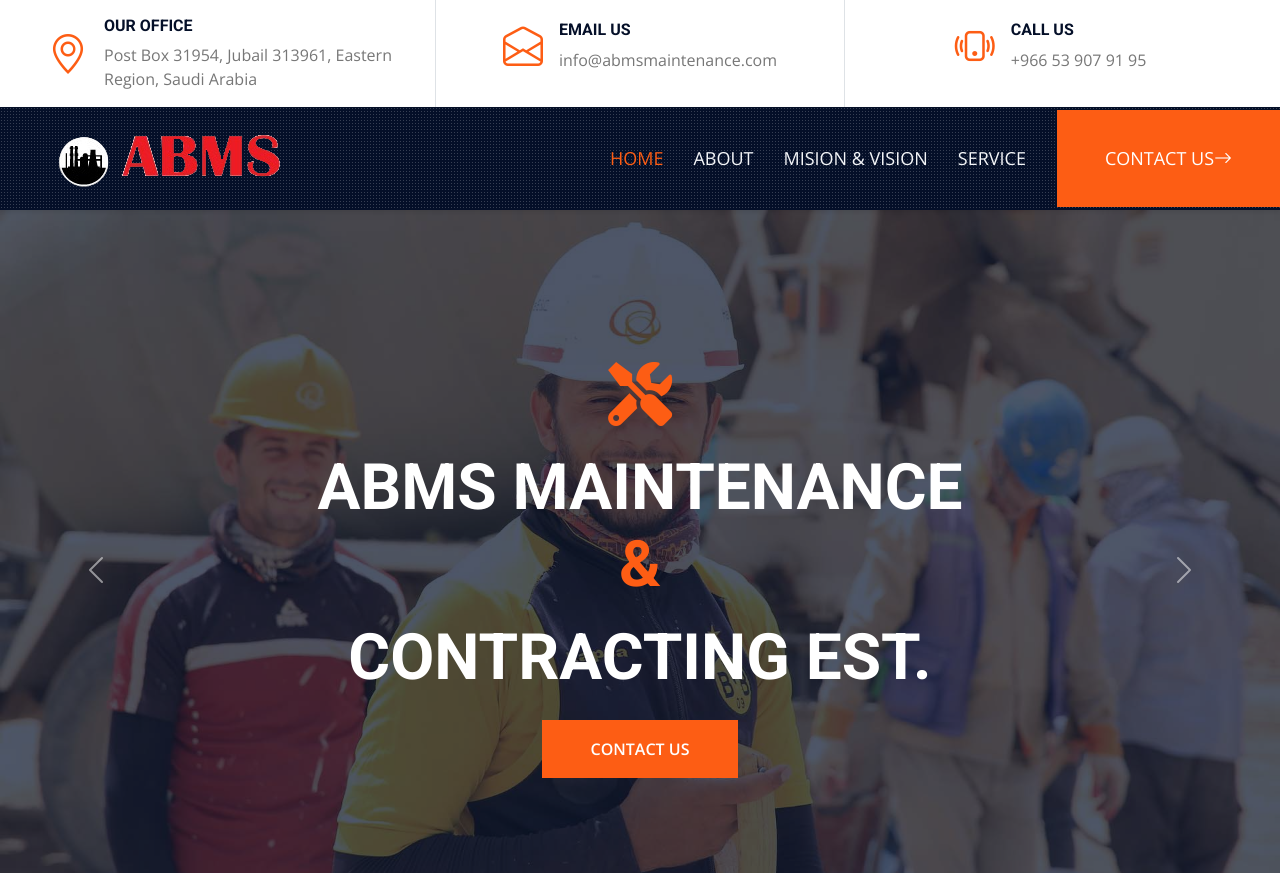
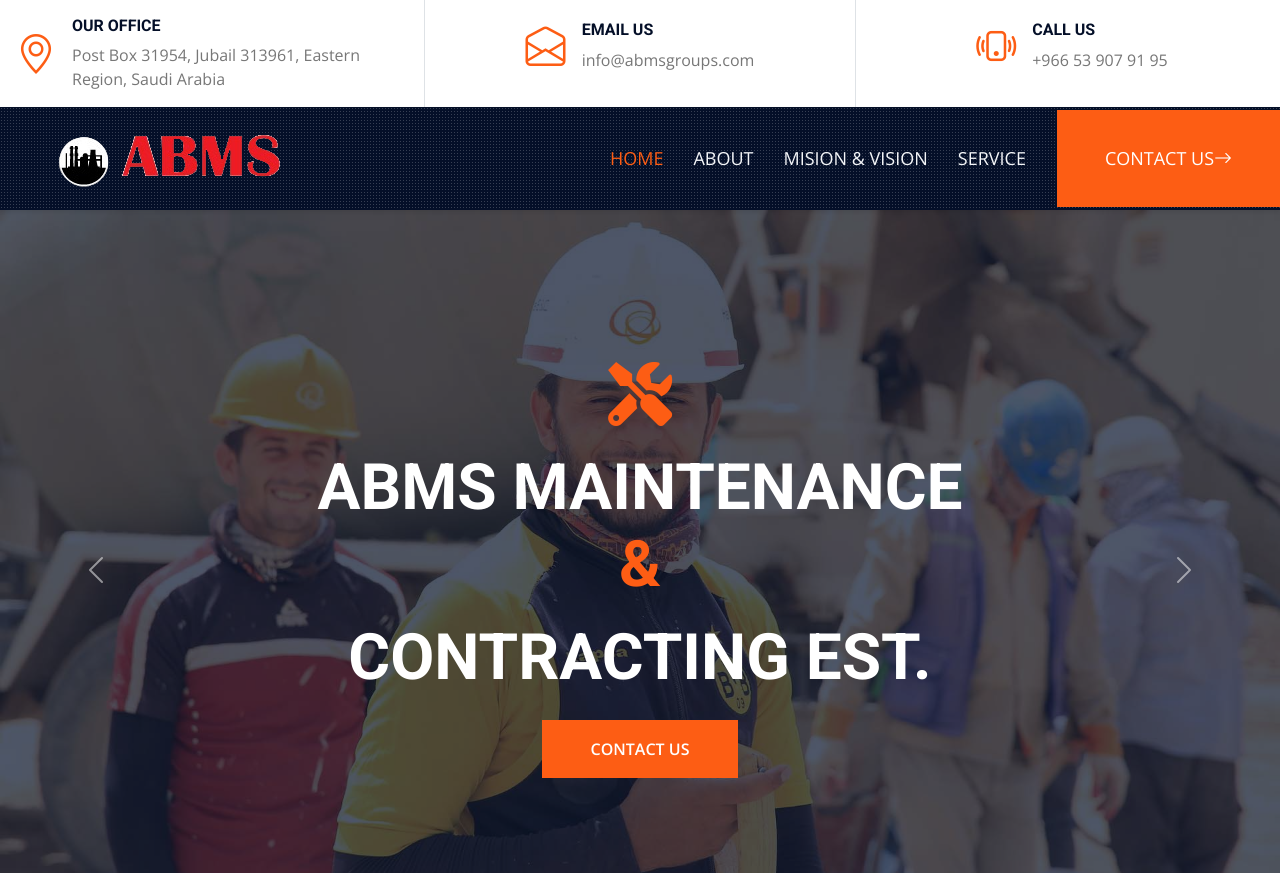
Before and after one commit to vishnupriyat7/ABMS, a plain HTML site: page index.html in a window 1280 px wide. Shown: the top 873 px of the page. Drawn offline with nearby package versions, Linux system fonts and the light colour scheme.

Commit message:
email-corrected

```diff
--- a/index.html
+++ b/index.html
@@ -44,7 +44,8 @@
 
   <body>
     <!-- Topbar Start -->
-    <div class="container-fluid px-5 d-none d-lg-block">
+    <!-- <div class="container-fluid px-5 d-none d-lg-block d-sm-block"> -->
+    <div class="container-fluid px-3 d-block">
       <div class="row gx-5">
         <div class="col-lg-4 text-center py-3">
           <div class="d-inline-flex align-items-center">
@@ -63,7 +64,7 @@
             <i class="bi bi-envelope-open fs-1 text-primary me-3"></i>
             <div class="text-start">
               <h6 class="text-uppercase fw-bold">Email Us</h6>
-              <span>info@abmsmaintenance.com</span>
+              <span>info@abmsgroups.com</span>
             </div>
           </div>
         </div>
@@ -931,7 +932,7 @@
           <!-- <p><i class="fa fa-phone-alt me-2"></i>+012 345 67890</p> -->
           <p><i class="fa fa-phone-alt me-2"></i>+966 53 907 91 95</p>
 
-          <p><i class="fa fa-envelope me-2"></i>info@abmsmaintenance.com</p>
+          <p><i class="fa fa-envelope me-2"></i>info@abmsgroups.com</p>
           <div class="d-flex justify-content-start mt-4">
             <a
               class="btn btn-lg btn-primary btn-lg-square rounded-0 me-2"
@@ -1018,7 +1019,7 @@
       <div class="d-flex flex-column flex-md-row justify-content-between">
         <div class="py-4 px-5 text-center text-md-start">
           <p class="mb-0">
-             &copy;
+            &copy;
             <a class="text-primary" href="#">ABMS Maintenance & Contracting</a>.
             All Rights Reserved.
           </p>
```
